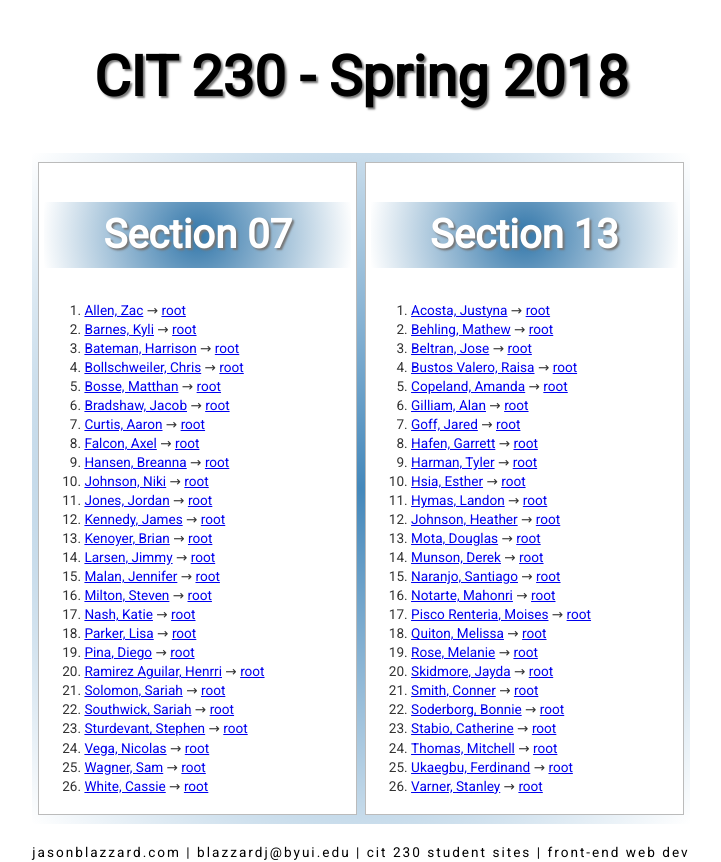
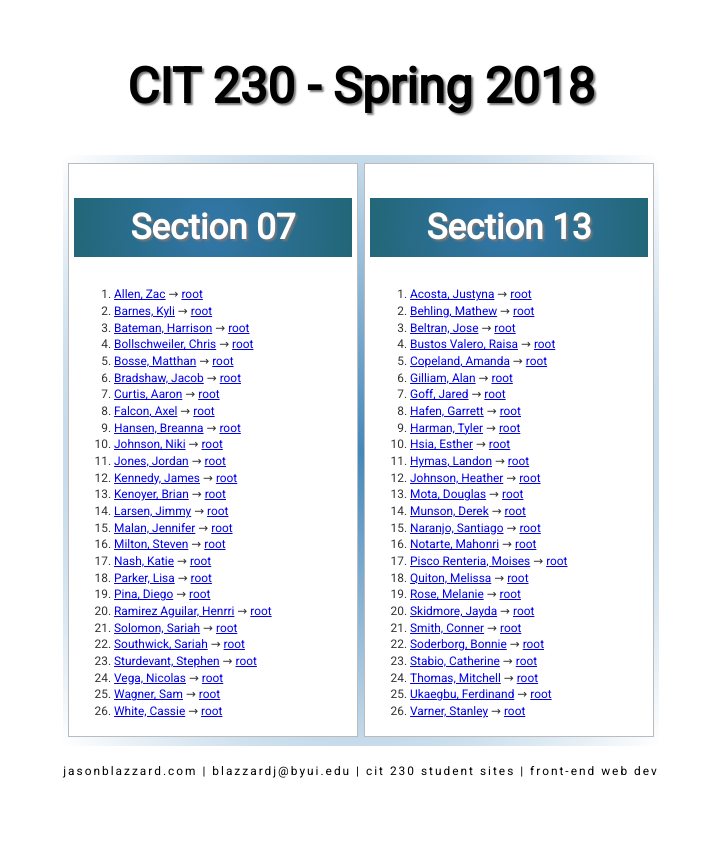
Before and after one commit to BrotherBlazzard/brotherblazzard.github.io, a PHP site: page /cit230/students/230spring2018.html in a window 1280 px wide. Shown: the whole page, without its empty margins (279-1000 px from the left). After the commit the page ends 778 px from the top, so only its background shows below. Run offline with PHP 8.4, Linux system fonts and the light colour scheme.

Commit message:
css update

```diff
--- a/css/student.css
+++ b/css/student.css
@@ -1,7 +1,9 @@
 @charset "UTF-8";
+
 html, body {
     height: 100%;
     line-height: 1.4;
+    font-size: 14px;
 }
 
 html {
@@ -23,7 +25,6 @@ a {
 h1 {
     font-size: 1.5rem;
     text-shadow: 2px 2px 2px #777;
-    font-family: Roboto, Ubuntu, sans-serif;
 }
 
 h2 {
@@ -31,7 +32,7 @@ h2 {
     text-align: center;
     text-shadow: 2px 2px 2px #777;
     padding: 5px;
-    background: radial-gradient(circle, #3377aa, #fff);
+    background: radial-gradient(circle, #3377aa, #226677);
     color: #fff;
 }
 
```
